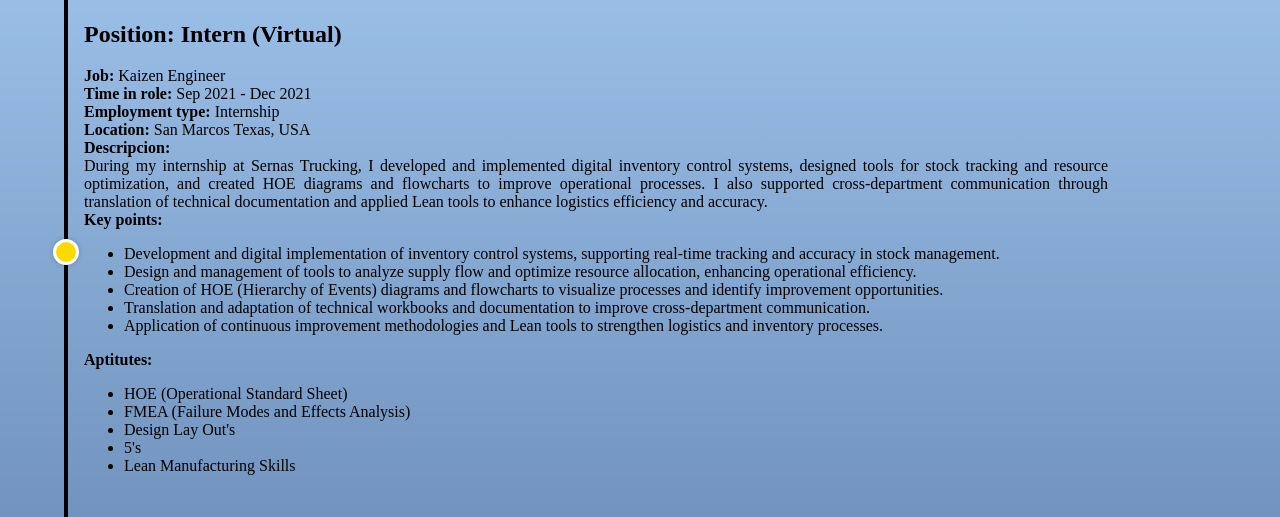
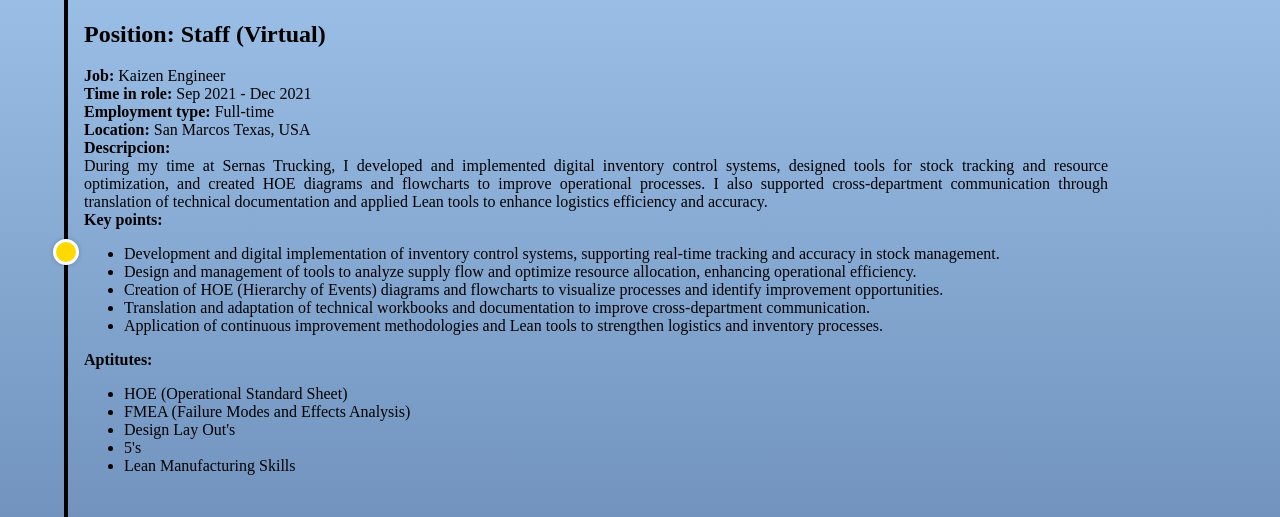
Before and after one commit to angelserna23/myWeb, a plain HTML site: page workExperience.html in a window 1280 px wide. Shown: the part 2528-3045 px from the top of the page. Drawn offline with nearby package versions, Linux system fonts and the light colour scheme; a web font is replaced by a local one.

Commit message:
Modifiaciones para workExperience

```diff
--- a/workExperience.html
+++ b/workExperience.html
@@ -203,14 +203,14 @@
             <section class="sernas">
                 <div class="experience__point"></div>
                 <img class="experience__logo" src="img/sernastrucking.jpeg" alt="">
-                <h2 class="experience__title"><strong>Position:</strong> Intern (Virtual)</h2>
+                <h2 class="experience__title"><strong>Position:</strong> Staff (Virtual)</h2>
                 <p class="experience__text"><strong>Job:</strong> Kaizen Engineer</p>
                 <p class="experience__text"><strong>Time in role: </strong>Sep 2021 - Dec 2021</p>
-                <p class="experience__text"><strong>Employment type:</strong> Internship</p>
+                <p class="experience__text"><strong>Employment type:</strong> Full-time</p>
                 <p class="experience__text"><strong>Location:</strong> San Marcos Texas, USA</p>
                 <p class="experience__text">
                     <strong>Descripcion:</strong><br>
-                    During my internship at Sernas Trucking, I developed and implemented digital
+                    During my time at Sernas Trucking, I developed and implemented digital
                     inventory control systems, designed tools for stock tracking and resource optimization,
                     and created HOE diagrams and flowcharts to improve operational processes. I also supported
                     cross-department communication through translation of technical documentation and applied
```
